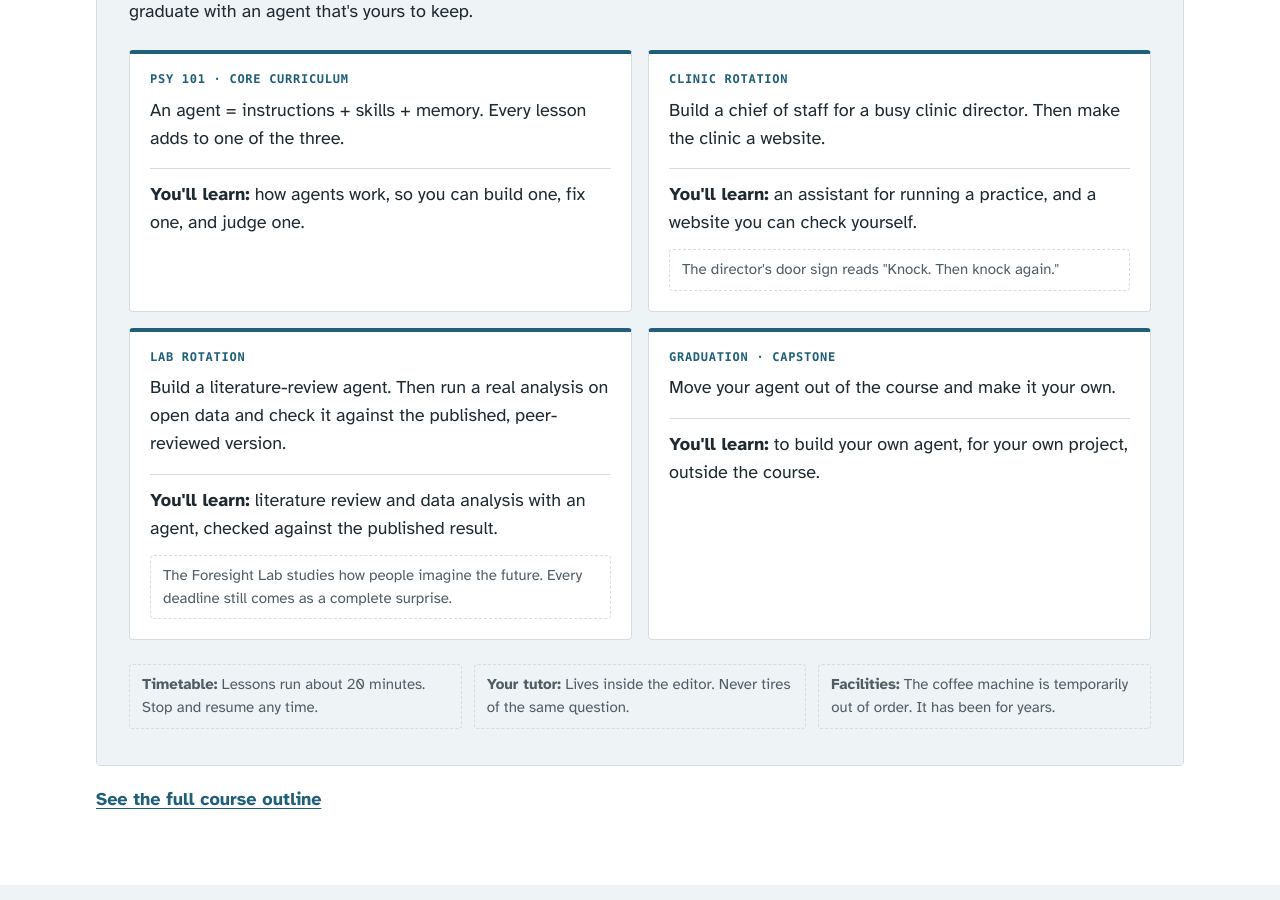
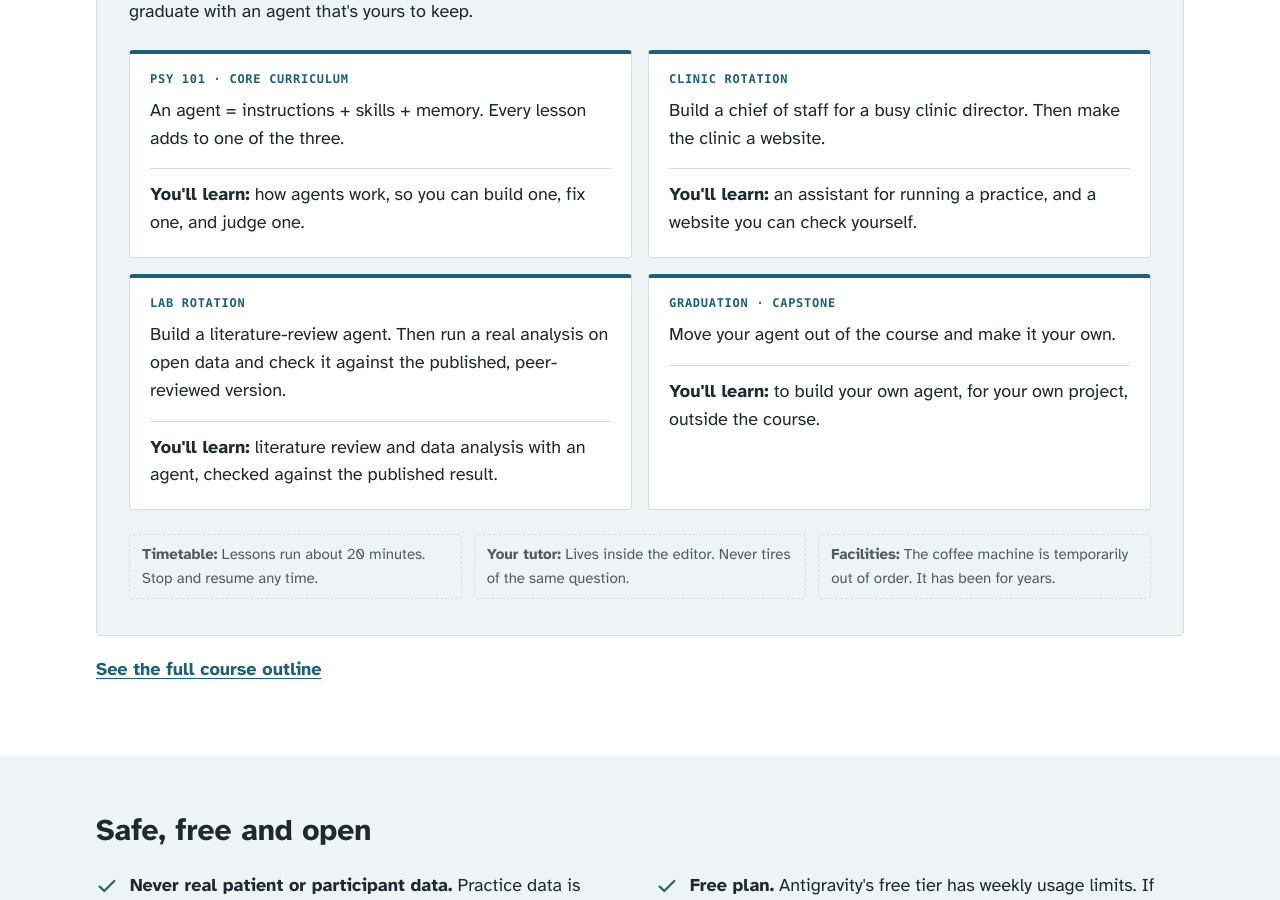
Before and after one commit to dccooper/agentic-psychologist, a Jekyll site: the page built from docs/index.html, in a window 1280 px wide and 900 px high, scrolled down 2091 px. Built offline with Jekyll 4.4.1, drawn with Linux system fonts in a browser that asks for light colours.

Commit message:
Home page: drop the two in-character asides under the rotation notices
Co-Authored-By: Claude Opus 5.5 <noreply@anthropic.com>

```diff
--- a/docs/index.html
+++ b/docs/index.html
@@ -128,15 +128,11 @@ tagline: AI agents for psychologists, in 20-minute lessons
           <div class="notice">
             <p class="notice-label">Clinic rotation</p>
             <p>Build a chief of staff for a busy clinic director. Then make the clinic a website.</p>
-            <p class="notice-learn"><strong>You'll learn:</strong> an assistant for running a practice, and a website you can check yourself.</p>
-            <p class="aside">The director's door sign reads "Knock. Then knock again."</p>
-          </div>
+            <p class="notice-learn"><strong>You'll learn:</strong> an assistant for running a practice, and a website you can check yourself.</p>          </div>
           <div class="notice">
             <p class="notice-label">Lab rotation</p>
             <p>Build a literature-review agent. Then run a real analysis on open data and check it against the published, peer-reviewed version.</p>
-            <p class="notice-learn"><strong>You'll learn:</strong> literature review and data analysis with an agent, checked against the published result.</p>
-            <p class="aside">The Foresight Lab studies how people imagine the future. Every deadline still comes as a complete surprise.</p>
-          </div>
+            <p class="notice-learn"><strong>You'll learn:</strong> literature review and data analysis with an agent, checked against the published result.</p>          </div>
           <div class="notice">
             <p class="notice-label">Graduation · Capstone</p>
             <p>Move your agent out of the course and make it your own.</p>
```
